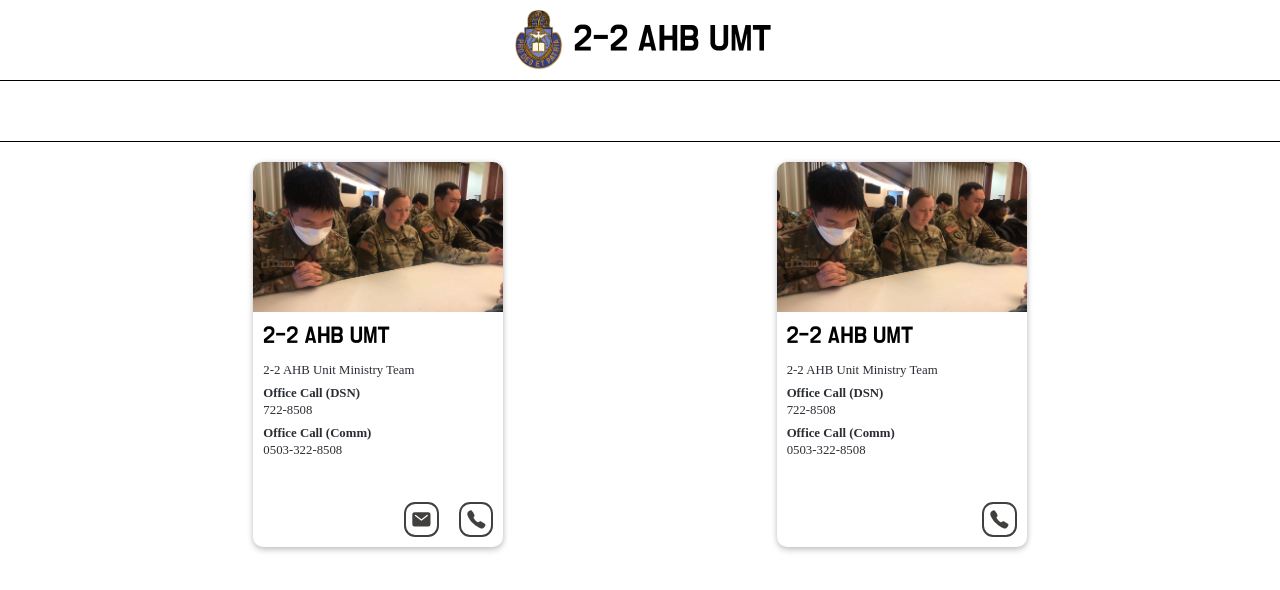
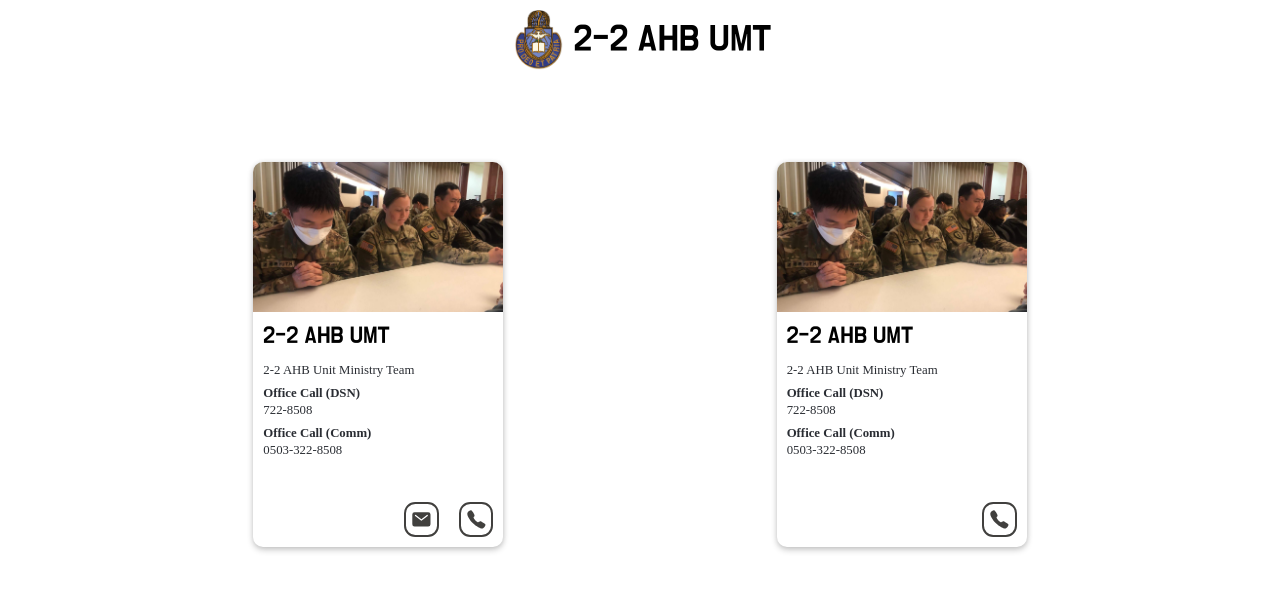
Before and after one commit to PhoenixPlanet/2-2-AHB-UMT-Web, a React (Create React App) app: page / in a window 1280 px wide. Shown: the top 590 px of the page. Built offline with nearby package versions, Linux system fonts and the light colour scheme; a web font is replaced by a local one.

Commit message:
refactor: Use styled-components instead of css module at Header.js

```diff
--- a/src/Components/Page-Comp/Header.js
+++ b/src/Components/Page-Comp/Header.js
@@ -1,18 +1,38 @@
 import React from "react";
 import HeaderTitleBar from "../UI/HeaderTitleBar";
 import NavigationBar from "../UI/NavigationBar";
-import Styles from "./Header.module.css"
+import styled from "styled-components";
+
+const StyledHeader = styled.header`
+	/* layout settings */
+	display: flex;
+	flex-flow: column nowrap;
+	justify-content: flex-start;
+	align-items: center;
+
+	width: 100vw;
+	height: fit-content;
+
+	/* font settings */
+
+	/* design */
+	/* background-color: rgba(var(--primary-color), 1); */
+
+	/* animation */
+
+	/* extra */
+`
 
 function Header(props) {
 	return (
-		<header className={Styles.Header}>
+		<StyledHeader>
 			<HeaderTitleBar>
 				2-2 AHB UMT
 			</HeaderTitleBar>
 			<NavigationBar>
 
 			</NavigationBar>
-		</header>
+		</StyledHeader>
 	);
 }
 
--- a/src/Components/Page-Comp/Header.module.css
+++ /dev/null
@@ -1,18 +0,0 @@
-.Header {
-	/* layout settings */
-	display: flex;
-	flex-flow: column nowrap;
-	justify-content: flex-start;
-
-	width: 100vw;
-	height: fit-content;
-
-	/* font settings */
-
-	/* design */
-	/* background-color: rgba(var(--primary-color), 1); */
-
-	/* animation */
-
-	/* extra */
-}
```
